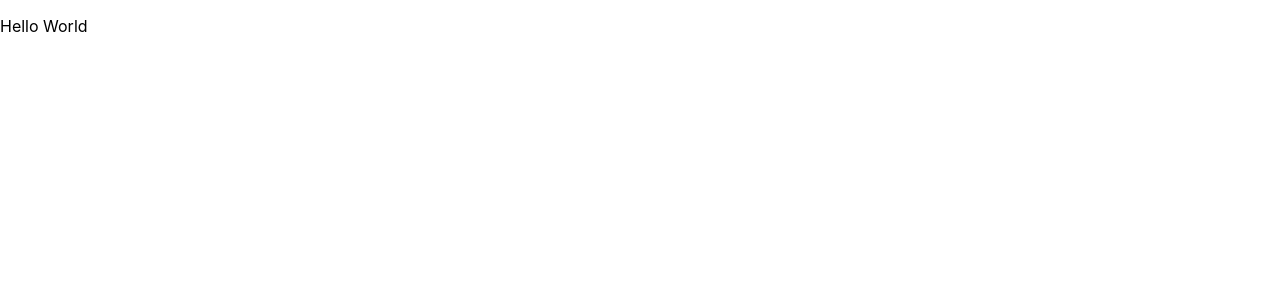
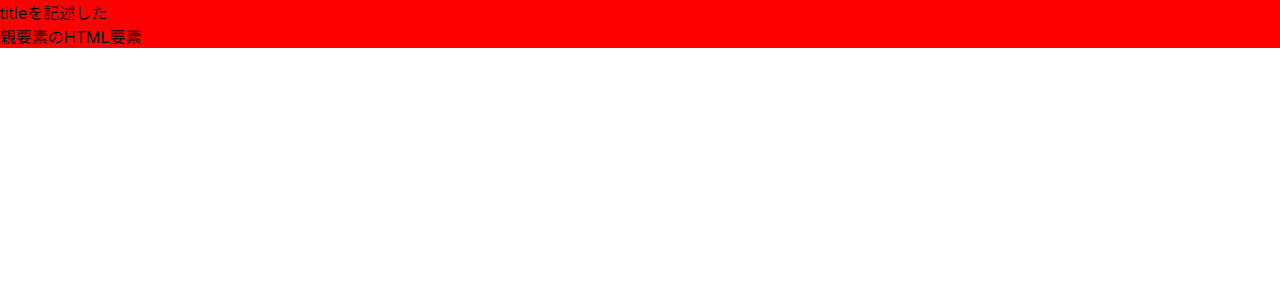
Before and after one commit to orangeman7201/react-sample, a React (Create React App) app: page / in a window 1280 px wide. Shown: the top 300 px of the page. Built offline with nearby package versions, Linux system fonts and the light colour scheme.

Commit message:
containerコンポーネントを作成

```diff
--- /dev/null
+++ b/src/components/Container.tsx
@@ -0,0 +1,24 @@
+type ContainerProps = {
+  children: React.ReactElement
+  title?: string
+}
+
+const Container = (props: ContainerProps) => {
+  const { children, title } = props;
+  return (
+    <div style={{ backgroundColor: 'red' }}>
+      <span>{title}</span>
+      <div>{children}</div>
+    </div>
+  )
+}
+
+const Parent = () => {
+  return (
+    <Container title='titleを記述した'>
+      <div>親要素のHTML要素</div>
+    </Container>
+  )
+}
+
+export default Parent
--- a/src/index.tsx
+++ b/src/index.tsx
@@ -5,6 +5,7 @@ import App from './App';
 import Hello from './components/Hello';
 import Name from './components/Name';
 import Message from './components/Message';
+import Container from './components/Container';
 import reportWebVitals from './reportWebVitals';
 
 const root = ReactDOM.createRoot(
@@ -12,7 +13,7 @@ const root = ReactDOM.createRoot(
 );
 root.render(
   <React.StrictMode>
-    <Message />
+    <Container />
   </React.StrictMode>
 );
 
```
